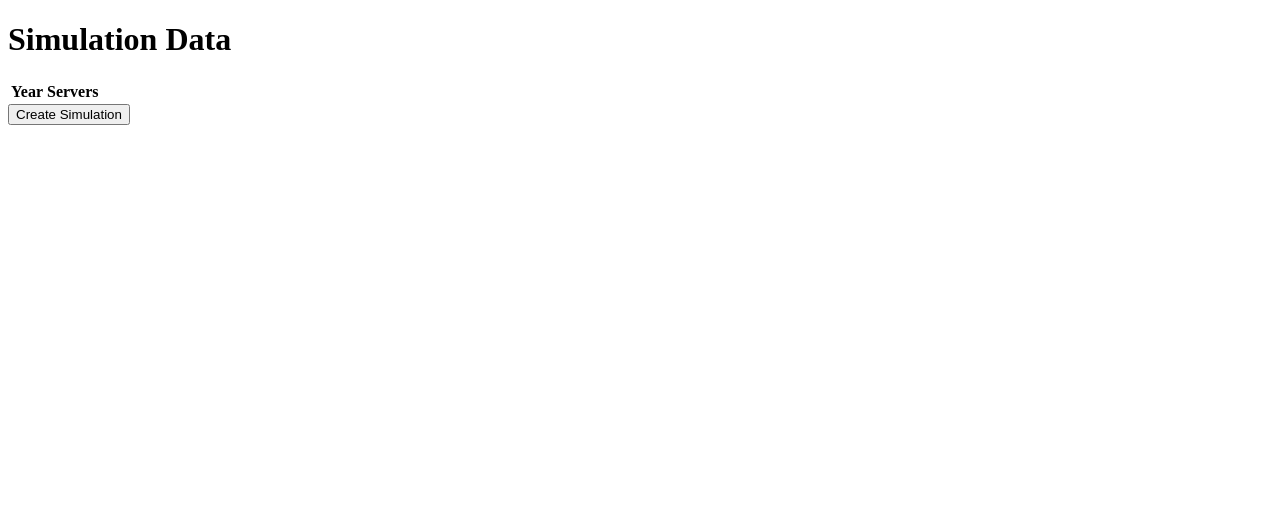
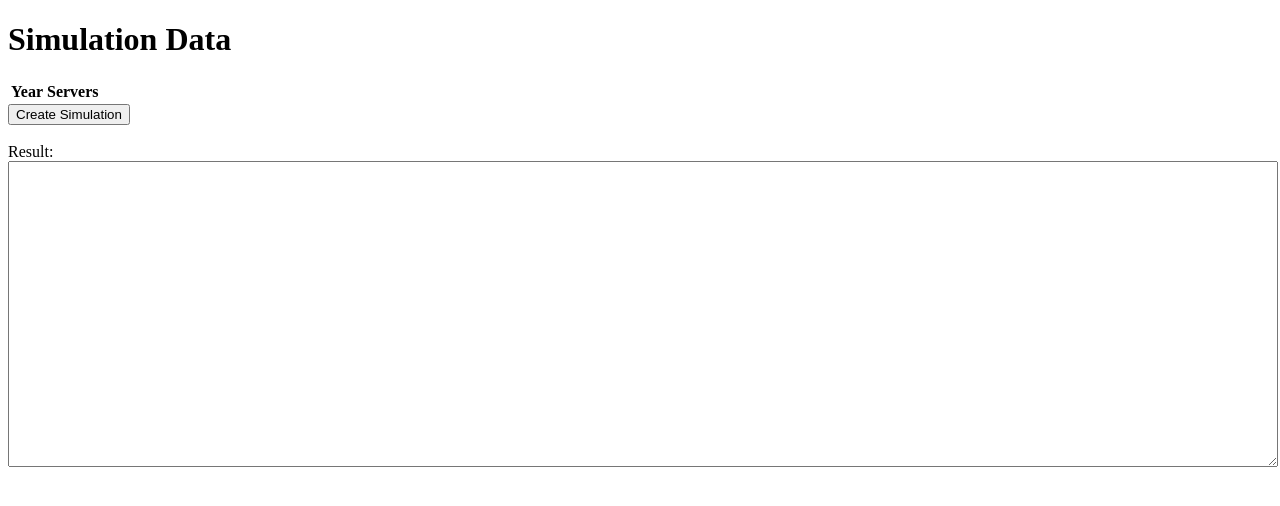
Before and after one commit to bluebbberry/FediSimUI, an Angular app in the folder fediverse-sim-ui/: page / in a window 1280 px wide. Shown: the top 506 px of the page. Built offline with nearby package versions, Linux system fonts and the light colour scheme.

Commit message:
feat: show simulation result in textarea

```diff
--- a/fediverse-sim-ui/src/app/src/components/simulation/simulation.component.html
+++ b/fediverse-sim-ui/src/app/src/components/simulation/simulation.component.html
@@ -21,9 +21,20 @@
   </tbody>
 </table>
 
-<button (click)="createSimulation()">Create Simulation</button>
-<button *ngIf="selectedSimulationId" (click)="startSimulation()">Start Simulation</button>
-<button *ngIf="selectedSimulationId" (click)="getSimulation()">Show Simulatio resultn</button>
+<div>
+  <button (click)="createSimulation()">Create Simulation</button>
+  <button *ngIf="selectedSimulationId" (click)="startSimulation()">Start Simulation</button>
+  <button *ngIf="selectedSimulationId" (click)="getSimulation()">Show Simulatio resultn</button>
+</div>
+
+<br>
+
+<div>
+  <label>Result:</label>
+</div>
+<div>
+  <textarea style="width: 100%; height: 300px;">{{ resultTextarea }}</textarea>
+</div>
 
 <!--<select [(ngModel)]="selectedSimulationId" name="simulationSelect">
   <option value="">Select Simulation</option>
--- a/fediverse-sim-ui/src/app/src/components/simulation/simulation.component.ts
+++ b/fediverse-sim-ui/src/app/src/components/simulation/simulation.component.ts
@@ -18,6 +18,7 @@ interface FediverseState {
 export class SimulationComponent implements OnInit {
   allStates: FediverseState[] = [];
   selectedSimulationId?: string;
+  resultTextarea?: string;
 
   constructor(private simulationService: SimulationService) {}
 
@@ -46,7 +47,10 @@ export class SimulationComponent implements OnInit {
   getSimulation() {
     if (this.selectedSimulationId) {
       this.simulationService.getSimulation(this.selectedSimulationId).subscribe(
-        (response: any) => console.log('Received simulation data: ' + JSON.stringify(response["simulation"])),
+        (response: any) => {
+          console.log('Received simulation data: ' + JSON.stringify(response["simulation"]));
+          this.resultTextarea = JSON.stringify(response["simulation"]);
+        },
         (error: any) => console.error('Error starting simulation:', error)
       );
     } else {
--- a/fediverse-sim-ui/src/app/src/services/simulation.service.ts
+++ b/fediverse-sim-ui/src/app/src/services/simulation.service.ts
@@ -32,6 +32,10 @@ export class SimulationService {
           {
               "name": "lemmy",
               "usersPerMonth": 3000
+          },
+          {
+            "name": "mastodon",
+            "usersPerMonth": 1000000
           }
       ],
       "year": 1000
```
